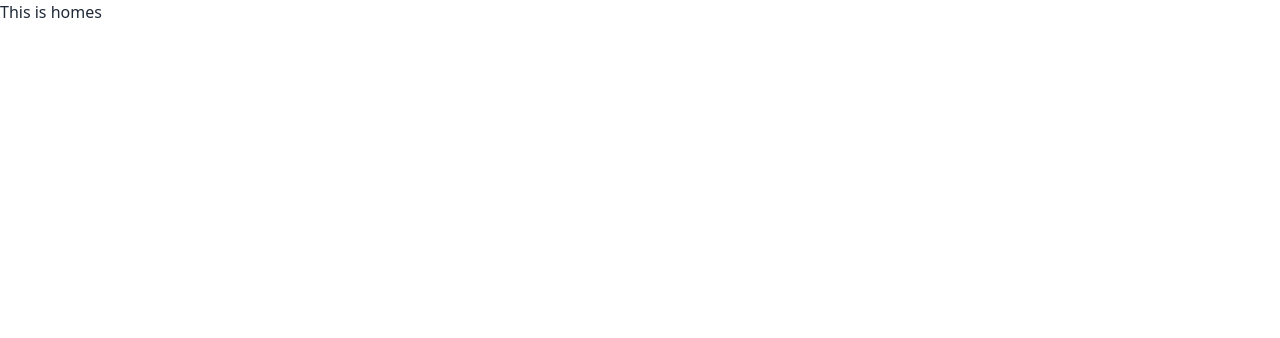
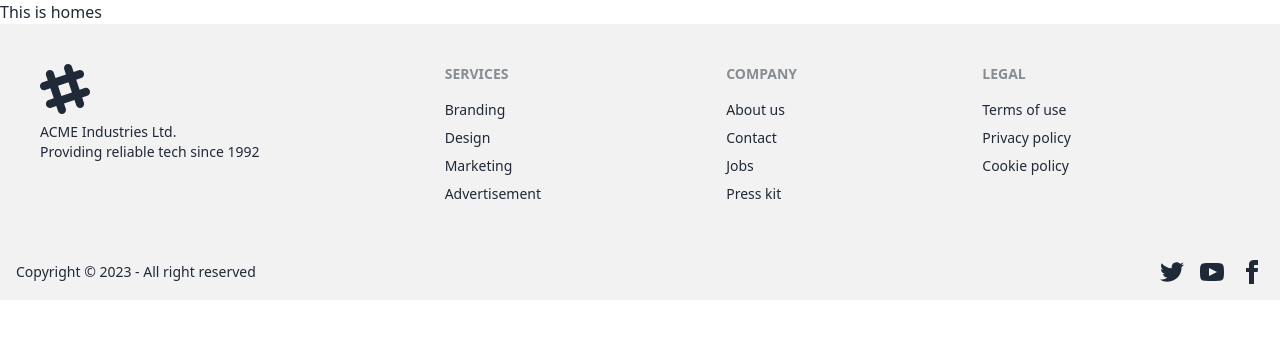
Before and after one commit to jewelislam360/summer-camp-photography-school-client-side, a React (Vite) app: page / in a window 1280 px wide. Shown: the top 338 px of the page. Built offline with nearby package versions, Linux system fonts and the light colour scheme.

Commit message:
simple fotter add

```diff
--- a/src/Layouts/Main.jsx
+++ b/src/Layouts/Main.jsx
@@ -1,9 +1,11 @@
 import { Outlet } from "react-router-dom";
+import Footer from "../Pages/Shared/Footer/Footer";
 
 const Main = () => {
     return (
         <div>
             <Outlet></Outlet>
+            <Footer></Footer>
 
         </div>
     );
--- /dev/null
+++ b/src/Pages/Shared/Footer/Footer.jsx
@@ -0,0 +1,50 @@
+
+const Footer = () => {
+    return (
+        <div>
+            <footer>
+            <div className="footer p-10 bg-base-200 text-base-content">
+                <div>
+                    <svg width="50" height="50" viewBox="0 0 24 24" xmlns="http://www.w3.org/2000/svg" fillRule="evenodd" className="fill-current"><path d="M22.672 15.226l-2.432.811.841 2.515c.33 1.019-.209 2.127-1.23 2.456-1.15.325-2.148-.321-2.463-1.226l-.84-2.518-5.013 1.677.84 2.517c.391 1.203-.434 2.542-1.831 2.542-.88 0-1.601-.564-1.86-1.314l-.842-2.516-2.431.809c-1.135.328-2.145-.317-2.463-1.229-.329-1.018.211-2.127 1.231-2.456l2.432-.809-1.621-4.823-2.432.808c-1.355.384-2.558-.59-2.558-1.839 0-.817.509-1.582 1.327-1.846l2.433-.809-.842-2.515c-.33-1.02.211-2.129 1.232-2.458 1.02-.329 2.13.209 2.461 1.229l.842 2.515 5.011-1.677-.839-2.517c-.403-1.238.484-2.553 1.843-2.553.819 0 1.585.509 1.85 1.326l.841 2.517 2.431-.81c1.02-.33 2.131.211 2.461 1.229.332 1.018-.21 2.126-1.23 2.456l-2.433.809 1.622 4.823 2.433-.809c1.242-.401 2.557.484 2.557 1.838 0 .819-.51 1.583-1.328 1.847m-8.992-6.428l-5.01 1.675 1.619 4.828 5.011-1.674-1.62-4.829z"></path></svg>
+                    <p>ACME Industries Ltd.<br />Providing reliable tech since 1992</p>
+                </div>
+                <div>
+                    <span className="footer-title">Services</span>
+                    <a className="link link-hover">Branding</a>
+                    <a className="link link-hover">Design</a>
+                    <a className="link link-hover">Marketing</a>
+                    <a className="link link-hover">Advertisement</a>
+                </div>
+                <div>
+                    <span className="footer-title">Company</span>
+                    <a className="link link-hover">About us</a>
+                    <a className="link link-hover">Contact</a>
+                    <a className="link link-hover">Jobs</a>
+                    <a className="link link-hover">Press kit</a>
+                </div>
+                <div>
+                    <span className="footer-title">Legal</span>
+                    <a className="link link-hover">Terms of use</a>
+                    <a className="link link-hover">Privacy policy</a>
+                    <a className="link link-hover">Cookie policy</a>
+                </div>
+            </div>
+            <div className="footer items-center p-4 bg-base-200 text-base-content">
+                <div className="items-center grid-flow-col">
+                    <p>Copyright © 2023 - All right reserved</p>
+                </div>
+                <div className="grid-flow-col gap-4 md:place-self-center md:justify-self-end">
+                    <a><svg xmlns="http://www.w3.org/2000/svg" width="24" height="24" viewBox="0 0 24 24" className="fill-current"><path d="M24 4.557c-.883.392-1.832.656-2.828.775 1.017-.609 1.798-1.574 2.165-2.724-.951.564-2.005.974-3.127 1.195-.897-.957-2.178-1.555-3.594-1.555-3.179 0-5.515 2.966-4.797 6.045-4.091-.205-7.719-2.165-10.148-5.144-1.29 2.213-.669 5.108 1.523 6.574-.806-.026-1.566-.247-2.229-.616-.054 2.281 1.581 4.415 3.949 4.89-.693.188-1.452.232-2.224.084.626 1.956 2.444 3.379 4.6 3.419-2.07 1.623-4.678 2.348-7.29 2.04 2.179 1.397 4.768 2.212 7.548 2.212 9.142 0 14.307-7.721 13.995-14.646.962-.695 1.797-1.562 2.457-2.549z"></path></svg>
+                    </a>
+                    <a><svg xmlns="http://www.w3.org/2000/svg" width="24" height="24" viewBox="0 0 24 24" className="fill-current"><path d="M19.615 3.184c-3.604-.246-11.631-.245-15.23 0-3.897.266-4.356 2.62-4.385 8.816.029 6.185.484 8.549 4.385 8.816 3.6.245 11.626.246 15.23 0 3.897-.266 4.356-2.62 4.385-8.816-.029-6.185-.484-8.549-4.385-8.816zm-10.615 12.816v-8l8 3.993-8 4.007z"></path></svg></a>
+                    <a><svg xmlns="http://www.w3.org/2000/svg" width="24" height="24" viewBox="0 0 24 24" className="fill-current"><path d="M9 8h-3v4h3v12h5v-12h3.642l.358-4h-4v-1.667c0-.955.192-1.333 1.115-1.333h2.885v-5h-3.808c-3.596 0-5.192 1.583-5.192 4.615v3.385z"></path></svg></a>
+                </div>
+            </div>
+
+            </footer>
+
+        </div>
+    );
+};
+
+export default Footer;
--- a/src/main.jsx
+++ b/src/main.jsx
@@ -9,6 +9,8 @@
 
 ReactDOM.createRoot(document.getElementById('root')).render(
   <React.StrictMode>
+    <div className='max-w-7xl	 mx-auto'>
     <RouterProvider router={router} />
+    </div>
   </React.StrictMode>,
 )
```
